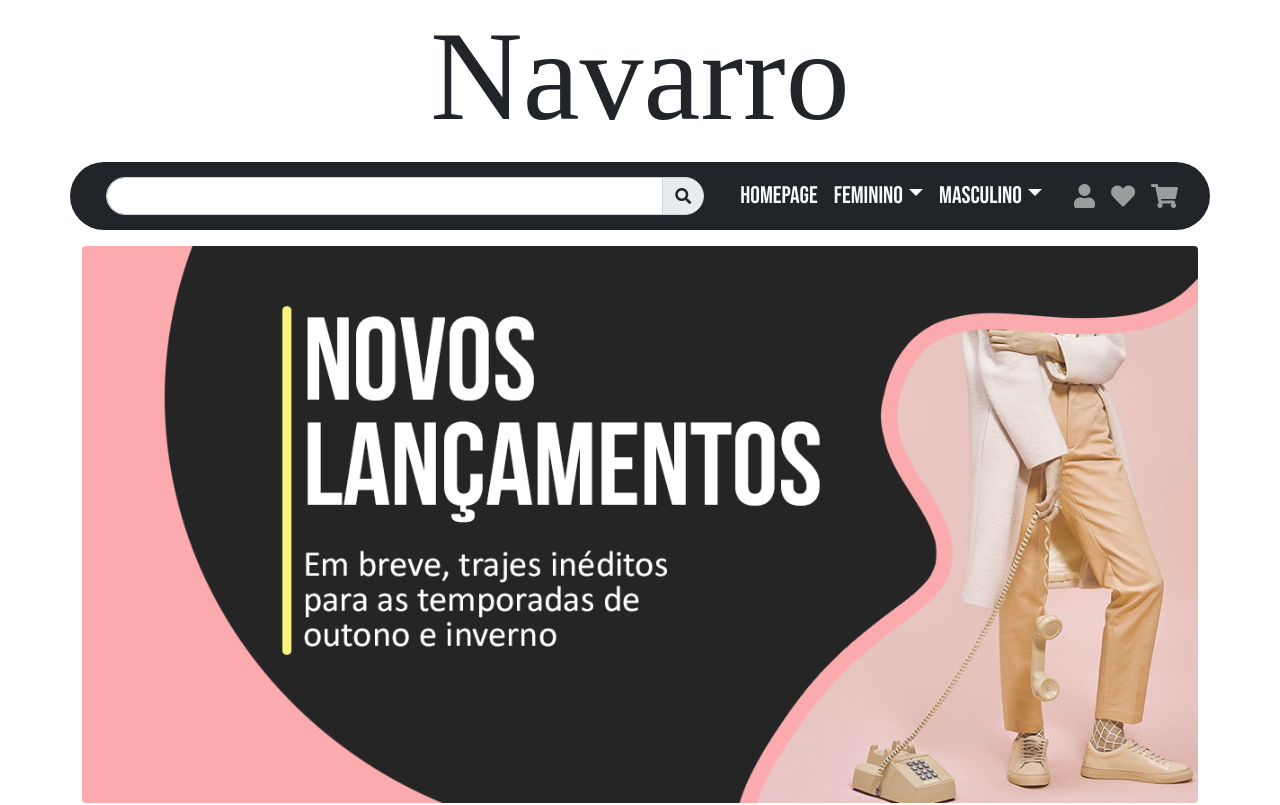
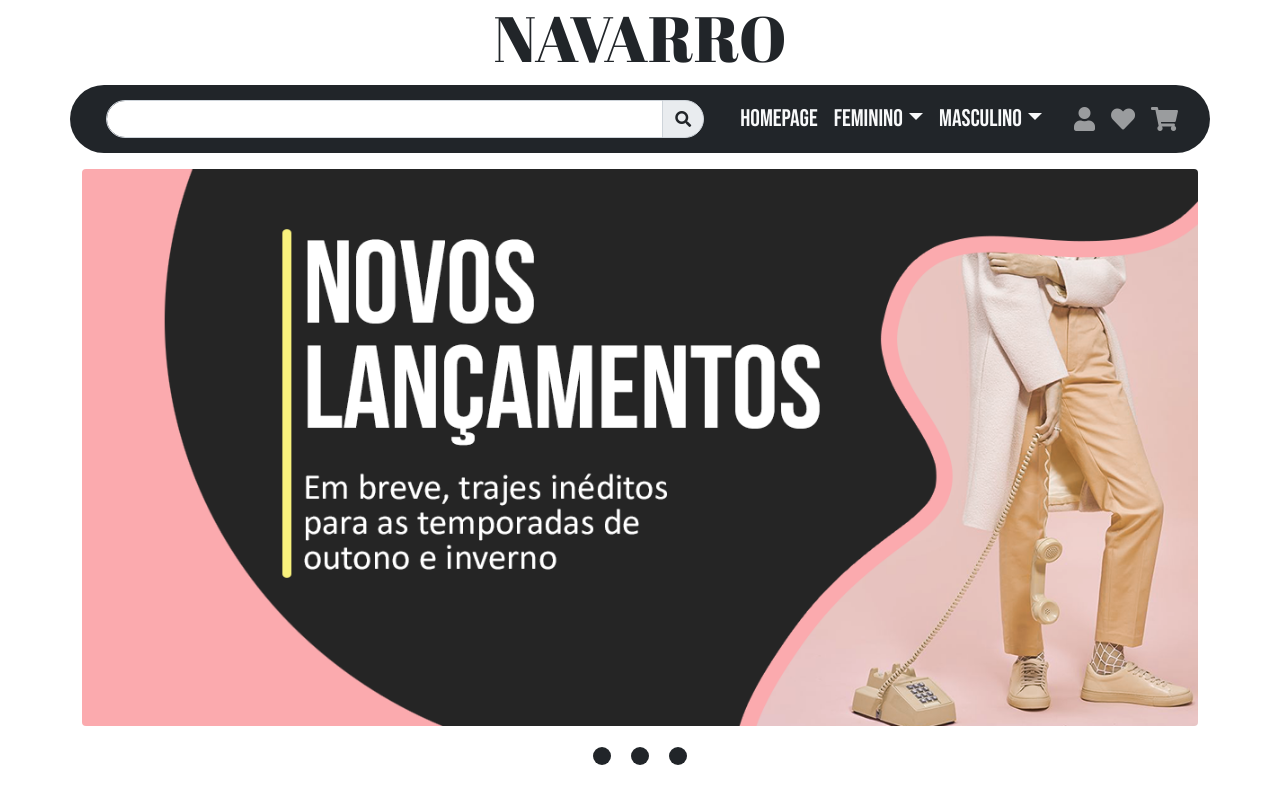
Before and after one commit to Danielle-Luz/E-commerce-Navarro, a plain HTML site: page index.html in a window 1280 px wide. Shown: the top 805 px of the page. Drawn offline with nearby package versions, Linux system fonts and the light colour scheme.

Commit message:
alterando fonte do logo

```diff
--- a/css/style.css
+++ b/css/style.css
@@ -1,14 +1,11 @@
 @import url('https://fonts.googleapis.com/css2?family=Bebas+Neue&display=swap');
-@font-face{
-    font-family: "Gotica Moderna KK";
-    src: url("Gotica-Moderna-KK-v1.1.ttf") format("ttf");
-}
+@import url('https://fonts.googleapis.com/css2?family=Abril+Fatface&family=Bebas+Neue&display=swap');
 body{
     font-family: calibri;
 }
 .logo{
-    font-family: "Gotica Moderna KK";
-    font-size: 8em;
+    font-family: "Abril Fatface";
+    font-size: 400%;
 }
 .bg-dark{
     background-color: #252525;
@@ -100,6 +97,9 @@ body{
     .cards-p{
         display: none;
     }
+    .card-width figcaption{
+        display: none;
+    }
 }
 .div-produtos-botoes figure{
     margin-right: 1rem;
--- a/index.html
+++ b/index.html
@@ -11,7 +11,7 @@
     </head>
     <body>
         <header>
-            <h1 class="logo text-center">Navarro</h1>
+            <h1 class="logo text-center text-uppercase">navarro</h1>
             <nav class="navbar navbar-expand-sm bg-dark navbar-dark container-md rounded-pill">
                 <div class="container">
                     <button class="navbar-toggler my-3" type="button" data-bs-toggle="collapse" data-bs-target="#navbar">
```
